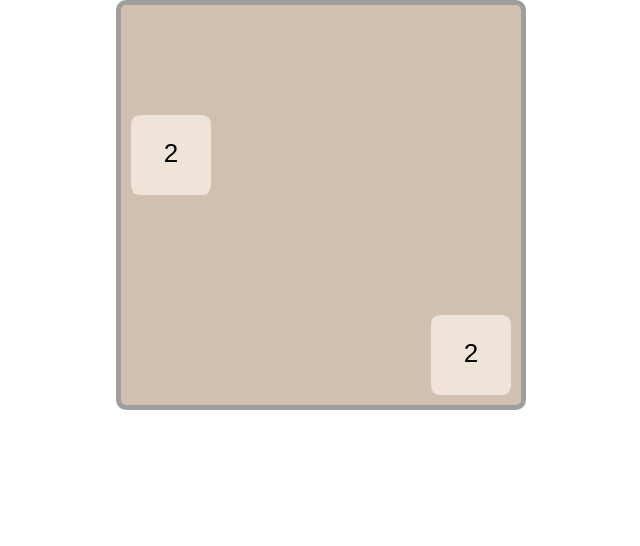
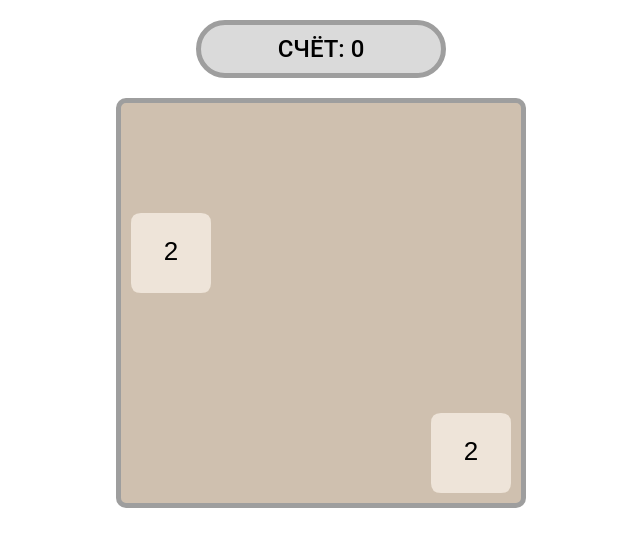
Before and after one commit to permiakovda/game2048, a plain HTML site: page index.html in a window 1280 px wide. Shown: the whole page, without its empty margins (344-984 px from the left). Drawn offline with Linux system fonts and the light colour scheme.

Commit message:
добавил подсчет очков

```diff
--- a/config/config.css
+++ b/config/config.css
@@ -1,27 +1,28 @@
 /* настроичная информация для всей игры */
 
 :root {
-    --game-fieldWidth: 400;            /* ширина игрового поля в px */
-    --game-fieldHeight: 400;            /* высота игрового поля в px */
-    --game-rows: 4;                     /* количество строк на игровом поле */
-    --game-cols: 4;                     /* количество столбцов на игровом поле */
+    --game-fieldWidth: 400;              /* ширина игрового поля в px */
+    --game-fieldHeight: 400;             /* высота игрового поля в px */
+    --game-rows: 4;                      /* количество строк на игровом поле */
+    --game-cols: 4;                      /* количество столбцов на игровом поле */
 
 
-    --colors-border: #9e9e9e;         /* цвет обводки */
-    --colors-gameFildBG: #cfc0af;     /* цвет заднего фона игрового поля */
+    --colors-border: #9e9e9e;          /* цвет обводки */
+    --colors-gameFildBG: #cfc0af;      /* цвет заднего фона игрового поля */
+    --colors-gameScoreBG: #dadada;     /* цвет заднего фона очков */
 
-    --colors-TitleBG_2: #eee4d9;     /* цвет плитки с 2 */
-    --colors-TitleBG_4: #ede0c7;     /* цвет плитки с 4 */
-    --colors-TitleBG_8: #f9b376;     /* цвет плитки с 8 */
-    --colors-TitleBG_16: #ff9b60;     /* цвет плитки с 16 */
-    --colors-TitleBG_32: #ca6a49;     /* цвет плитки с 32 */
-    --colors-TitleBG_64: #ec6233;     /* цвет плитки с 64 */
+    --colors-TitleBG_2: #eee4d9;       /* цвет плитки с 2 */
+    --colors-TitleBG_4: #ede0c7;       /* цвет плитки с 4 */
+    --colors-TitleBG_8: #f9b376;       /* цвет плитки с 8 */
+    --colors-TitleBG_16: #ff9b60;      /* цвет плитки с 16 */
+    --colors-TitleBG_32: #ca6a49;      /* цвет плитки с 32 */
+    --colors-TitleBG_64: #ec6233;      /* цвет плитки с 64 */
     --colors-TitleBG_128: #e8c562;     /* цвет плитки с 128 */
     --colors-TitleBG_256: #dfba55;     /* цвет плитки с 256 */
     --colors-TitleBG_512: #f3c54b;     /* цвет плитки с 512 */
-    --colors-TitleBG_1024: #f2c138;     /* цвет плитки с 1024 */
-    --colors-TitleBG_2048: #f2bd28;     /* цвет плитки с 2048 */
+    --colors-TitleBG_1024: #f2c138;    /* цвет плитки с 1024 */
+    --colors-TitleBG_2048: #f2bd28;    /* цвет плитки с 2048 */
 
-    --border-radius: 10px;              /* радиус скргуления*/
-    --padding-title: 10px;              /* отступ между игровыми плитками*/
+    --border-radius: 10px;               /* радиус скргуления*/
+    --padding-title: 10px;               /* отступ между игровыми плитками*/
 }
--- a/scripts/GameObjects.js
+++ b/scripts/GameObjects.js
@@ -154,8 +154,8 @@ export class GameField extends GameObject {
   }
 
   // паттерн поворот игровой матрицы почасовой и против часовой стрелки
-  // rotate(matrix, 'cw')  — по часовой
-  // rotate(matrix, 'ccw') — против часовой
+  // 'cw'  — по часовой
+  // 'ccw' — против часовой
   _rotateMatrix(matrix, direction = 'cw') {
     if (!matrix.length) return [];
 
@@ -229,13 +229,15 @@ export class GameField extends GameObject {
 
 // класс игрового ядра
 export class GameCore extends GameObject {
-  constructor(rows, cols, canvas, tileRenderFunction, fieldClearFunction) {
+  constructor(rows, cols, canvas, scoreElem, tileRenderFunction, fieldClearFunction, scoreChangeFunction) {
     super();                         // размер плитки
     this.field = new GameField(rows, cols);             // создание игрового поля
     this.canvas = canvas;                               // ссылка на канвас
     this.ctx = this.canvas.getContext('2d');            // ссылка на контекст для рисования
+    this.scoreElem = scoreElem;                         // ссылка на элемент игровых очков
     this.tileRenderFunction = tileRenderFunction;       // функция рисования
     this.fieldClearFunction = fieldClearFunction;       // функция чистки канваса
+    this.scoreChangeFunction = scoreChangeFunction;     // функция изменения игровых очков
     this.score = 0;                                     // очки
     this.isWaitingInput = true;                         // Флаг состояния (готов к ходу игрока или крутит анимацию / обрабатывает)
 
@@ -319,6 +321,9 @@ export class GameCore extends GameObject {
       // Если поле изменилось: обновляем счет
       this.score += moveResult.scoreGained;
 
+      // меняем очки в игре
+      this.scoreChangeFunction(this.scoreElem, this.score);
+
       // Добавляем новый тайл
       this.field.spawnRandomTile();
 
--- a/scripts/main.js
+++ b/scripts/main.js
@@ -5,10 +5,13 @@ const rows = Number(getComputedStyle(document.documentElement).getPropertyValue(
 const cols = Number(getComputedStyle(document.documentElement).getPropertyValue('--game-cols'));
 
 // импорт модулей игры
-import { gameFieldRender, gameTileRender, gameFieldClear } from "./visualRender.js";
+import { gameFieldRender, gameTileRender, gameFieldClear, gameScoreRender, gameScoreChange } from "./visualRender.js";
 import { GameCore } from './GameObjects.js';
 
 document.addEventListener("DOMContentLoaded", (event) => {
+  //отрисовка очков
+  const scoreElem = gameScoreRender(document.querySelector('.main'));
+
   //отрисовка холста для игры
   const context2d = gameFieldRender({
     width: fieldWidth,
@@ -17,6 +20,7 @@ document.addEventListener("DOMContentLoaded", (event) => {
     parent: document.querySelector('.main'),
   });
 
+
   // подготовка игрового поля
-  const gameCore = new GameCore(rows, cols, context2d.canvas, gameTileRender, gameFieldClear);
+  const gameCore = new GameCore(rows, cols, context2d.canvas, scoreElem, gameTileRender, gameFieldClear, gameScoreChange);
 });
--- a/scripts/visualRender.js
+++ b/scripts/visualRender.js
@@ -70,7 +70,7 @@ function drawRoundedRect(ctx, x, y, side, r) {
  * @param {number} whidth - ширина холста (px)
  * @param {number} cols - количество столбцов в игре (челое число)
  */
-function getTileSize(whidth = fieldWidth, cols = fieldCols){
+function getTileSize(whidth = fieldWidth, cols = fieldCols) {
     return whidth / cols;
 }
 
@@ -148,17 +148,17 @@ function gameTileRender(row, col, ctx, number = 2, radius = borderRadius, paddin
     const innerX = coordinateX + actualPadding;
     const innerY = coordinateY + actualPadding;
 
-    // 1. Рисуем внешнюю рамку (тень/границу)
+    // Рисуем внешнюю рамку (тень/границу)
     ctx.fillStyle = 'rgba(0, 0, 0, 0)';
     drawRoundedRect(ctx, coordinateX, coordinateY, size, safeRadiusFull);
     ctx.fill();
 
-    // 2. Рисуем основную плитку поверх рамки со смещением
+    // Рисуем основную плитку поверх рамки со смещением
     ctx.fillStyle = tileColorSetBG(number);
     drawRoundedRect(ctx, innerX, innerY, innerSize, safeRadiusInner);
     ctx.fill();
 
-    // 3. Опционально: выводим число по центру всей области (визуально будет по центру внутренней плитки)
+    // выводим число по центру всей области (визуально будет по центру внутренней плитки)
     if (number !== undefined && number !== null && number.toString().trim() !== '') {
         ctx.fillStyle = '#000';
         // Размер шрифта привязан к доступной внутренней площади для сохранения пропорций
@@ -174,7 +174,7 @@ function gameTileRender(row, col, ctx, number = 2, radius = borderRadius, paddin
  *
  * @param {HTMLCanvasElement} canvas - ссылка на холст.
  */
-function gameFieldClear(canvas){
+function gameFieldClear(canvas) {
     canvas.getContext('2d').clearRect(0, 0, canvas.width, canvas.height);
 }
 
@@ -183,10 +183,34 @@ function gameFieldClear(canvas){
  *
  * @param {HTMLElement|string} [parent=document.body] - Родительский узел или его селектор.
  */
+function gameScoreRender(parent) {
+    // Создаём новый элемент div
+    const scoreContainer = document.createElement('div');
+    const scoreText = document.createElement('p');
+    const score = document.createElement('span');
 
-function gameScoreRender(parent){
+    // Можно сразу задать атрибуты или дочерние элементы
+    scoreContainer.className = 'score-container';
+    scoreText.className = 'score-text';
+    scoreText.innerHTML = 'СЧЁТ: ';
+    score.className = 'score';
+    score.innerHTML = '0';
 
+    // Теперь нужно вставить его в документ
+    scoreContainer.appendChild(scoreText);
+    scoreText.appendChild(score);
+    parent.appendChild(scoreContainer);
+    return score;
 }
 
+/**
+ * изменение очков
+ *
+ * @param {HTMLElement|string} [scoreElem] - элемент которым написаны очки
+ * @param {string} [score] - количество очков
+ */
+function gameScoreChange(scoreElem, score) {
+    scoreElem.textContent = score;
+}
 
-export { gameFieldRender, gameTileRender, gameFieldClear };
+export { gameFieldRender, gameTileRender, gameFieldClear, gameScoreRender, gameScoreChange };
--- a/styles/main.css
+++ b/styles/main.css
@@ -1,10 +1,4 @@
 @import '../config/config.css';
-
-/* var(--colors-border) */
-
-/* :root {
-  --colors-border: #9e9e9e;
-} */
 
 .game-canvas{
     border: 5px solid var(--colors-border);
@@ -13,3 +7,19 @@
     display: block;
     margin: 0 auto;
 }
+
+.score-container{
+    width: 250px;
+    margin: 20px auto;
+    padding: 10px;
+    border: 5px solid var(--colors-border);
+    border-radius: 50px;
+    background-color: var(--colors-gameScoreBG);
+}
+
+.score-text {
+  margin: 0;
+  text-align: center;
+  font-weight: 500;
+  font-size: 1.5em;
+}
```
